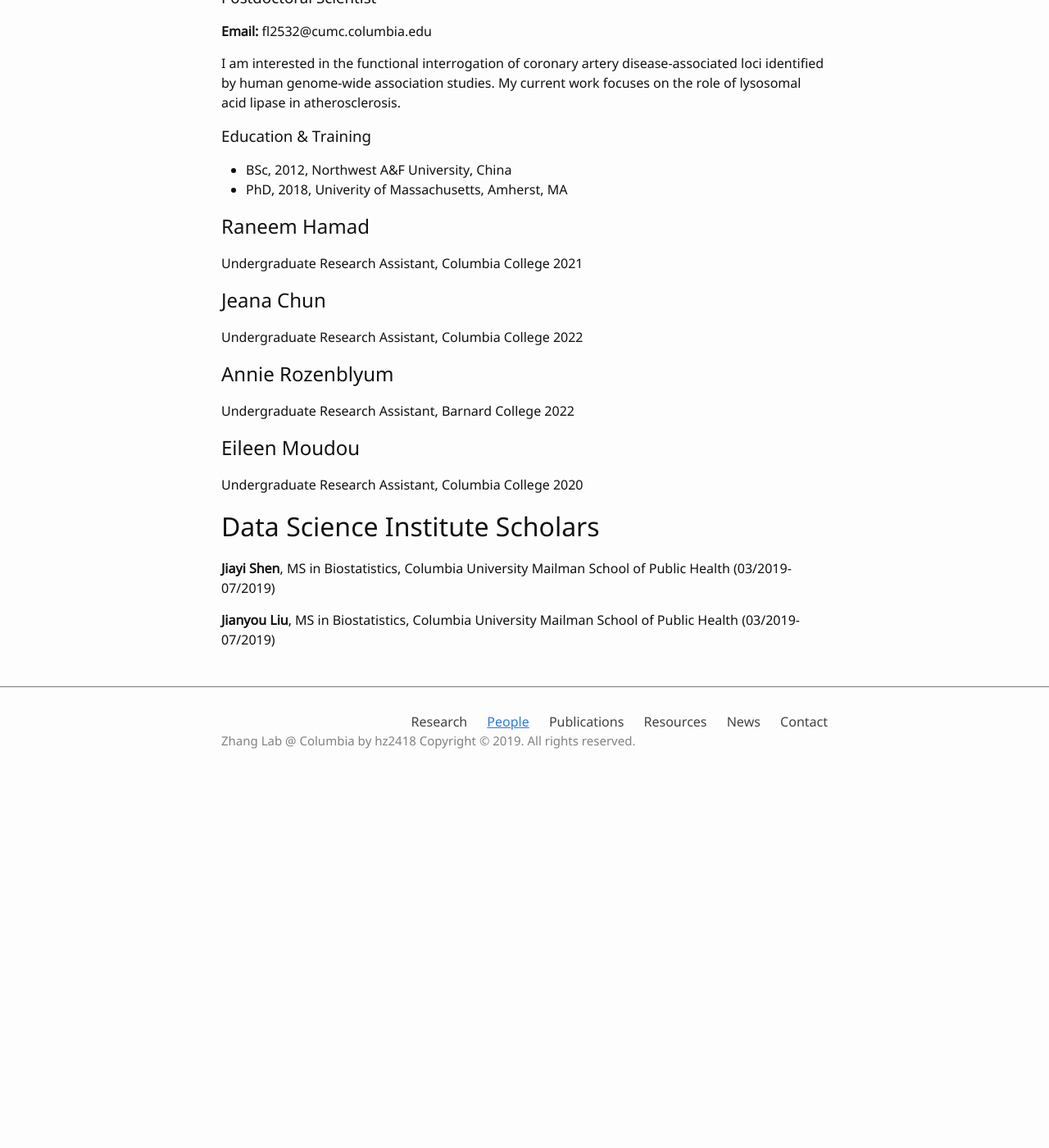
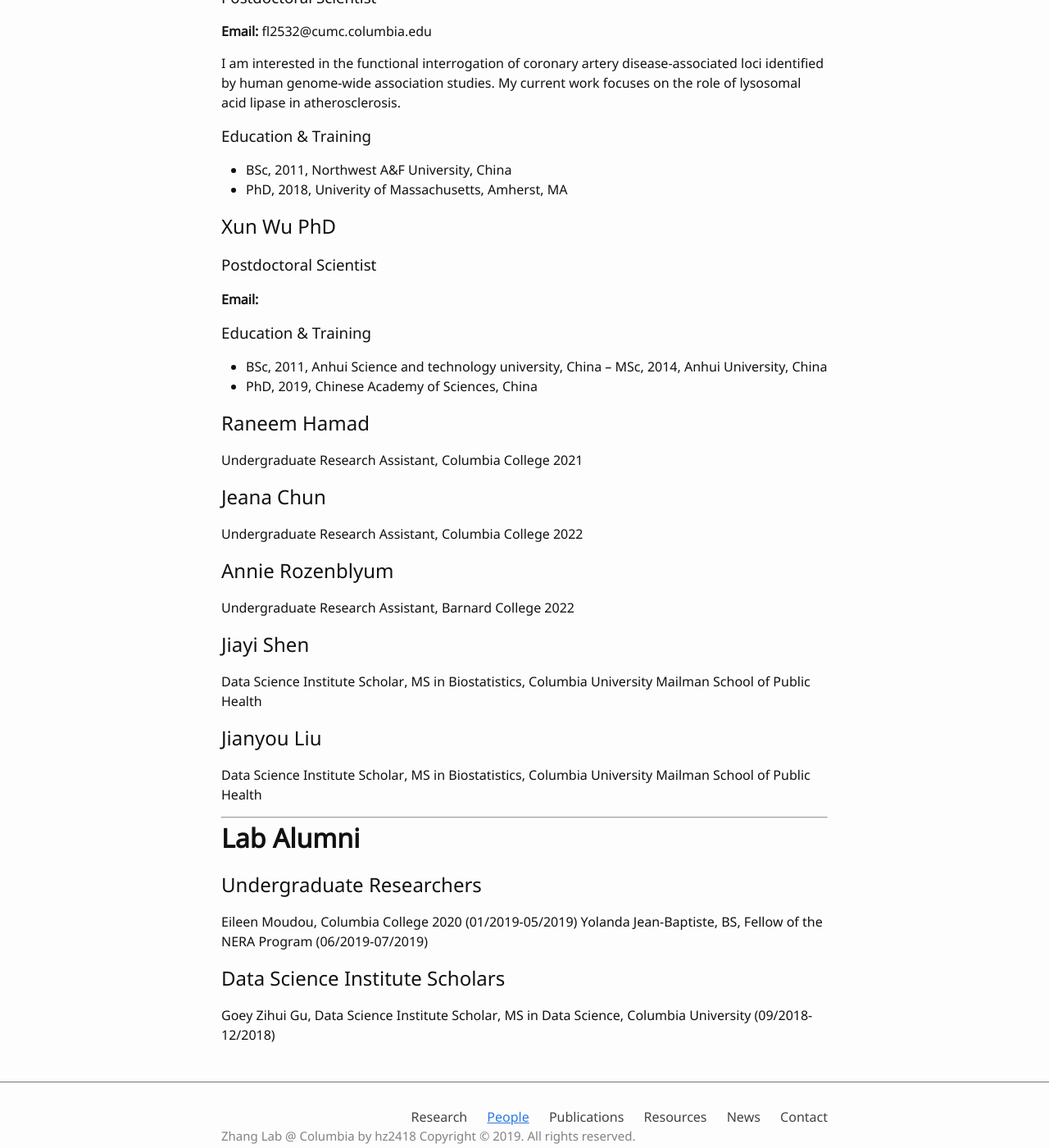
Before and after one commit to hanruizhang/zhanglab, a Jekyll site: the page built from 2_People.md, in a window 1280 px wide and 1400 px high, scrolled down 1371 px. Shown: the whole window at 82% size. Built offline with Jekyll 4.4.1, drawn with Linux system fonts in a browser that asks for light colours; before the commit the page ends 2331 px from its top, so only the background shows below that.

Commit message:
Update 2_People.md

```diff
--- a/2_People.md
+++ b/2_People.md
@@ -46,8 +46,17 @@ My work focuses on exploring the functionality of myeloid cells and their roles
 I am interested in the functional interrogation of coronary artery disease-associated loci identified by human genome-wide association studies. My current work focuses on the role of lysosomal acid lipase in atherosclerosis.
 
 ### Education & Training
-- BSc, 2012, Northwest A&F University, China
+- BSc, 2011, Northwest A&F University, China
 - PhD, 2018, Univerity of Massachusetts, Amherst, MA
+
+## Xun Wu PhD
+### Postdoctoral Scientist
+**Email:**
+
+### Education & Training
+- BSc, 2011, Anhui Science and technology university, China
+– MSc, 2014, Anhui University, China
+- PhD, 2019, Chinese Academy of Sciences, China
 
 ## Raneem Hamad
 #### Undergraduate Research Assistant, Columbia College 2021
@@ -58,10 +67,17 @@ I am interested in the functional interrogation of coronary artery disease-assoc
 ## Annie Rozenblyum
 #### Undergraduate Research Assistant, Barnard College 2022
 
-## Eileen Moudou
-#### Undergraduate Research Assistant, Columbia College 2020
+## Jiayi Shen
+#### Data Science Institute Scholar, MS in Biostatistics, Columbia University Mailman School of Public Health
 
-# Data Science Institute Scholars
-**Jiayi Shen**, MS in Biostatistics, Columbia University Mailman School of Public Health (03/2019-07/2019)
+## Jianyou Liu
+#### Data Science Institute Scholar, MS in Biostatistics, Columbia University Mailman School of Public Health
 
-**Jianyou Liu**, MS in Biostatistics, Columbia University Mailman School of Public Health (03/2019-07/2019)
+------
+# **Lab Alumni**
+## Undergraduate Researchers
+Eileen Moudou, Columbia College 2020 (01/2019-05/2019)
+Yolanda Jean-Baptiste, BS, Fellow of the NERA Program (06/2019-07/2019)
+
+## Data Science Institute Scholars
+Goey Zihui Gu, Data Science Institute Scholar, MS in Data Science, Columbia University (09/2018-12/2018)
```
